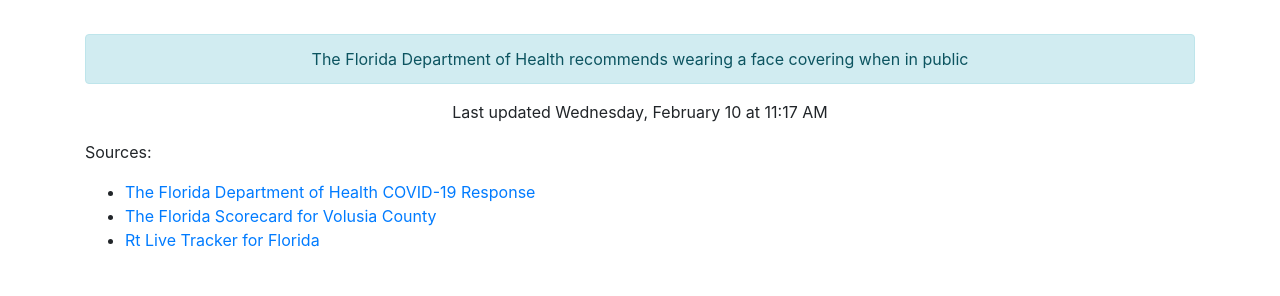
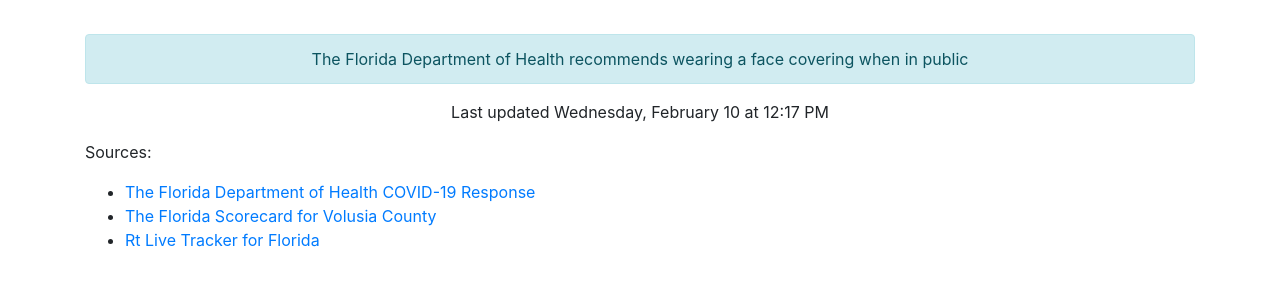
Before and after one commit to thinkjson/timeforchurch, a Jekyll site: the page built from index.md, in a window 1280 px wide. Shown: the part 544-840 px from the top of the page. Built offline with Jekyll 4.4.1, drawn with Linux system fonts in a browser that asks for light colours; our own code applies the rules of GitHub Pages for plain Markdown files.

Commit message:
Updating data

```diff
--- a/_includes/data.html
+++ b/_includes/data.html
@@ -10,4 +10,4 @@
     <div class="outcome text-success">YES</div>
     <div class="alert alert-info" role="alert">The Florida Department of Health recommends wearing a face covering when in public</div>
 
-    <p>Last updated Wednesday, February 10 at 11:17 AM</p>
+    <p>Last updated Wednesday, February 10 at 12:17 PM</p>
```
